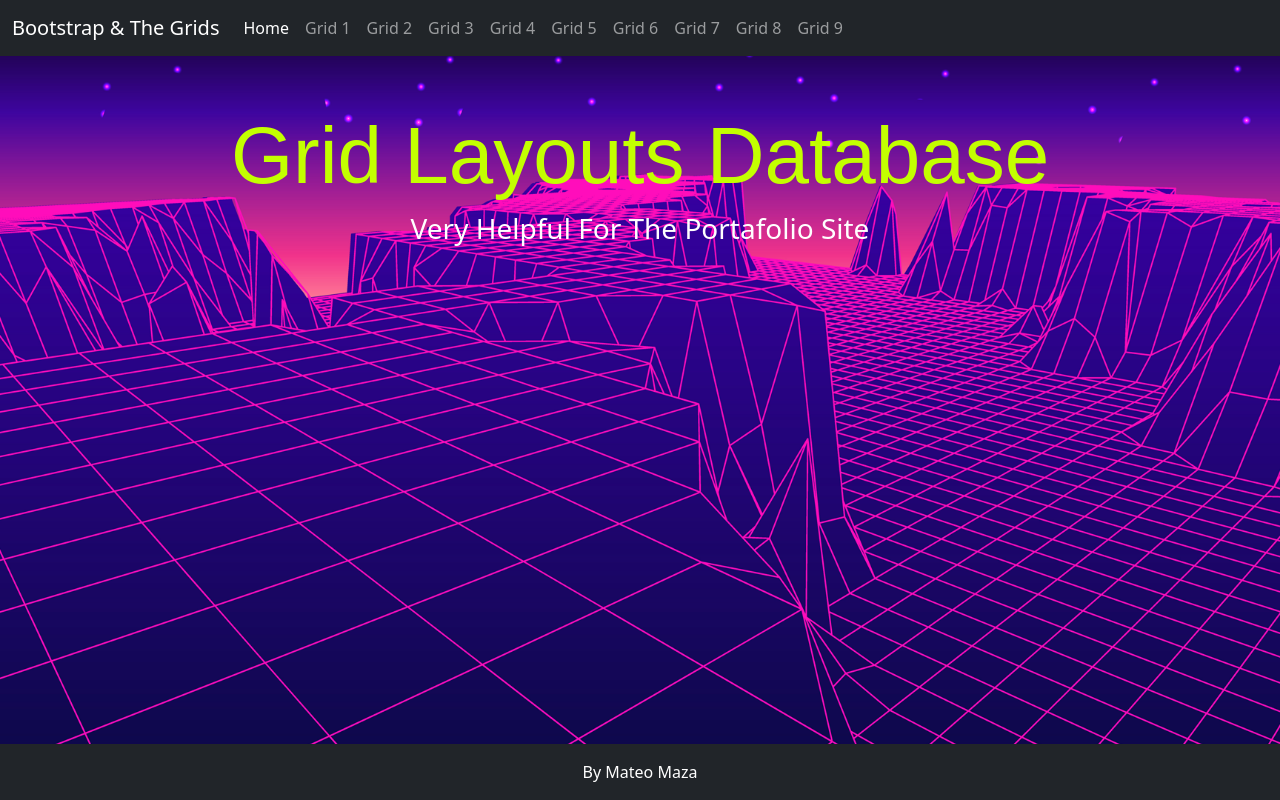
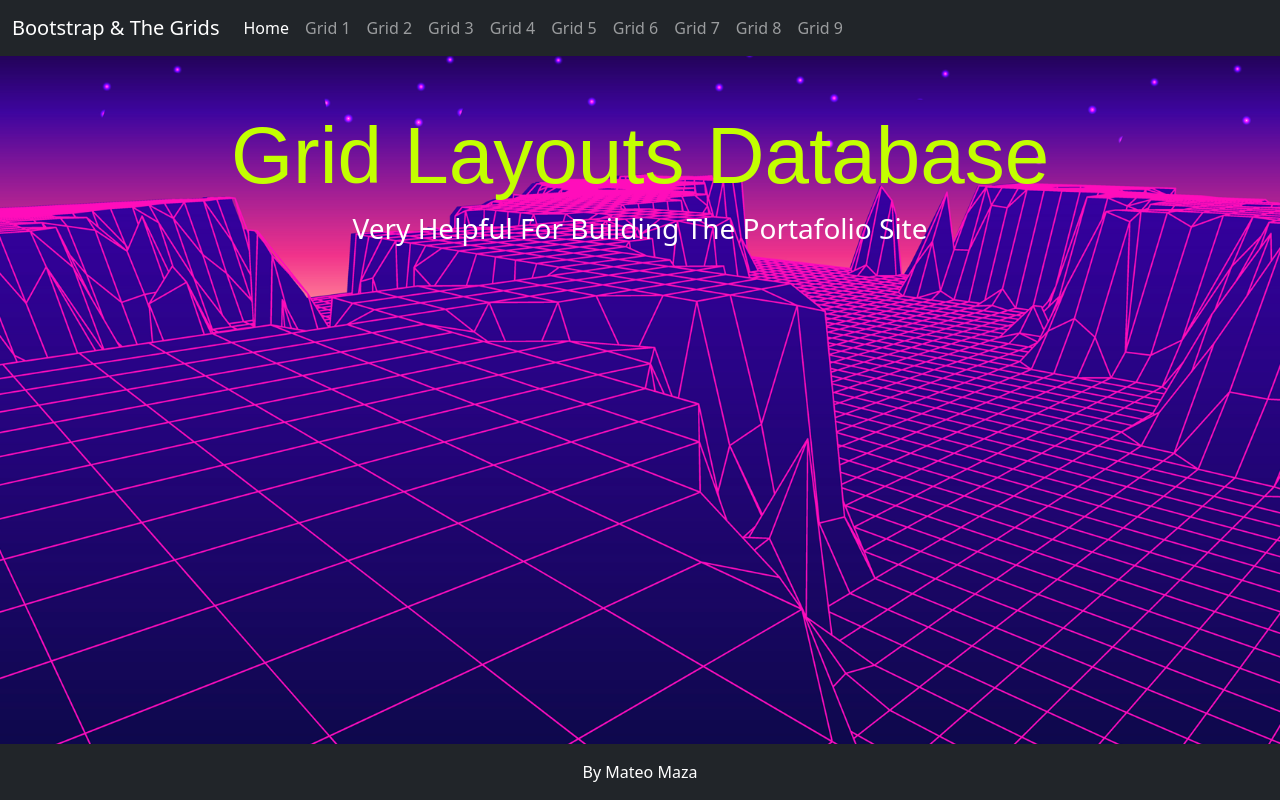
Before and after one commit to mateomaza/BootstrapNTheGrids, a plain HTML site: page index.html in a window 1280 px wide. Drawn offline with nearby package versions, Linux system fonts and the light colour scheme; a web font is replaced by a local one.

Commit message:
0.2
almost nothing :p

```diff
--- a/index.html
+++ b/index.html
@@ -65,7 +65,7 @@
     <main class="flex-shrink-0">
        <div class="container text-center mt-5">
            <h1 class="text-center display-1 homeText">Grid Layouts Database</h1>
-           <h3 class="text-white">Very Helpful For The Portafolio Site</h3>
+           <h3 class="text-white">Very Helpful For Building The Portafolio Site</h3>
        </div>
     </main>
     <footer class="footer mt-auto py-3 bg-dark sticky-footer">
```
